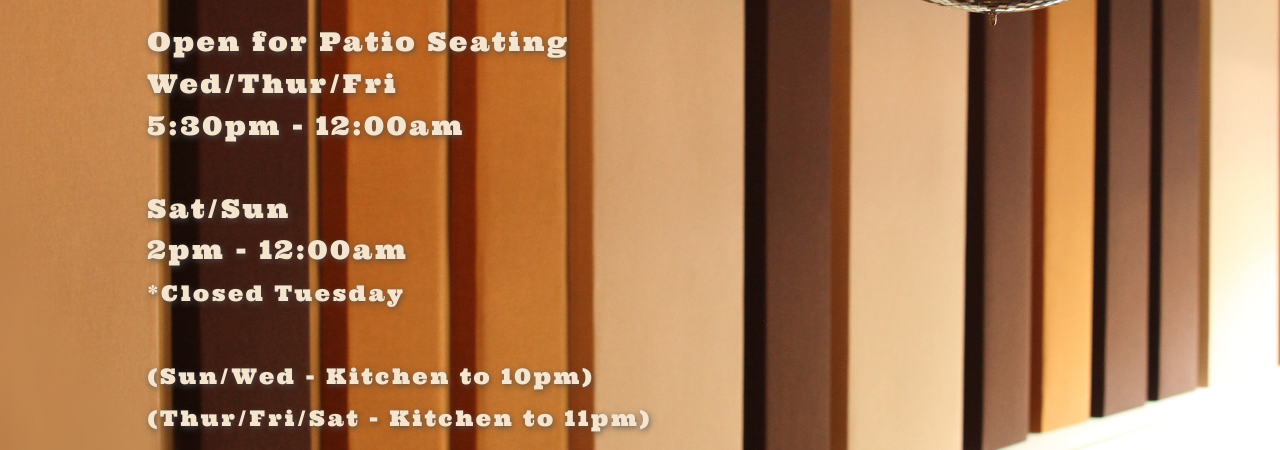
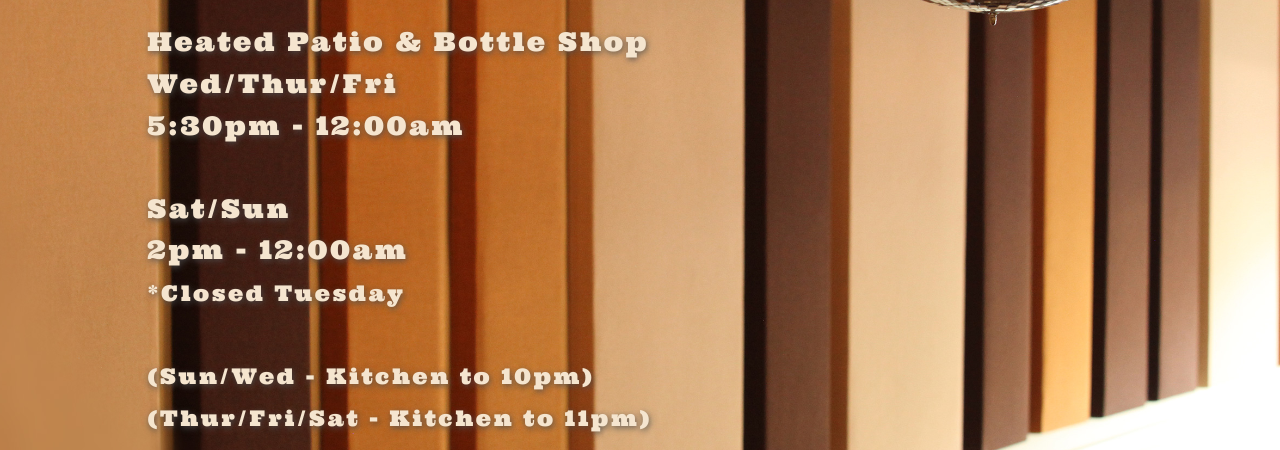
Before and after one commit to littlejerryTO/little-jerry-landing, a website: page index.html in a window 1280 px wide. Shown: the part 263-713 px from the top of the page. Drawn offline with nearby package versions, Linux system fonts and the light colour scheme.

Commit message:
update heading

```diff
--- a/index.html
+++ b/index.html
@@ -139,8 +139,9 @@
         <!-- <span class="heading-primary--sub">Summer 2019</span> -->
         <span class="heading-primary--sub">418 College St<br />Toronto</span>
         <span class="heading-primary--sub heading-primary--sub2"
-          >Open for Patio Seating<br />Wed/Thur/Fri <br />5:30pm - 12:00am<br /><br />Sat/Sun
-          <br />2pm - 12:00am<br /><small>*Closed Tuesday</small
+          >Heated Patio & Bottle Shop<br />Wed/Thur/Fri <br />5:30pm -
+          12:00am<br /><br />Sat/Sun <br />2pm - 12:00am<br /><small
+            >*Closed Tuesday</small
           ><small><br /><br />(Sun/Wed - Kitchen to 10pm)</small><br /><small
             >(Thur/Fri/Sat - Kitchen to 11pm)</small
           ><br
```
